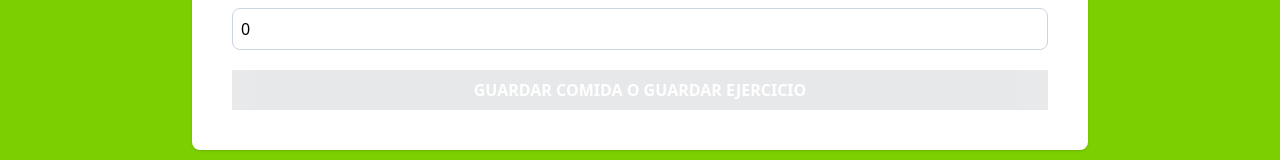
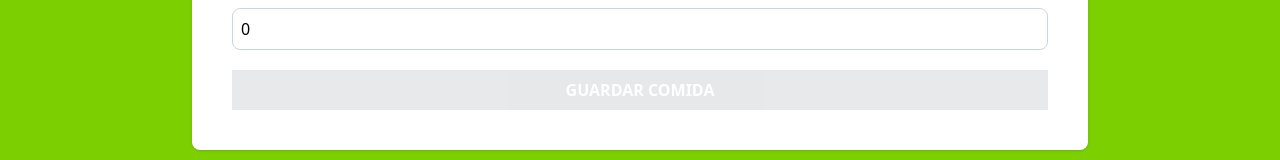
Before and after one commit to RaulSantosDev/calculadora_de_calorias, a React (Vite) app: page / in a window 1280 px wide. Shown: the part 408-568 px from the top of the page. Built offline with nearby package versions, Linux system fonts and the light colour scheme.

Commit message:
Cambiando el value del boton enviar dependiendo si es comida o ejercicio

```diff
--- a/src/components/Form.tsx
+++ b/src/components/Form.tsx
@@ -81,7 +81,7 @@ export default function Form() {
       <input
         type="submit"
         className="bg-gray-800 hover:bg-gray-900 w-full p-2 font-bold text-white cursor-pointer uppercase disabled:opacity-10"
-        value="Guardar Comida o Guardar Ejercicio"
+        value={activity.category === 1 ? "GUARDAR COMIDA" : "GUARDAR EJERCICIO"}
         disabled={!isValidActivity()}
       />
 
```
